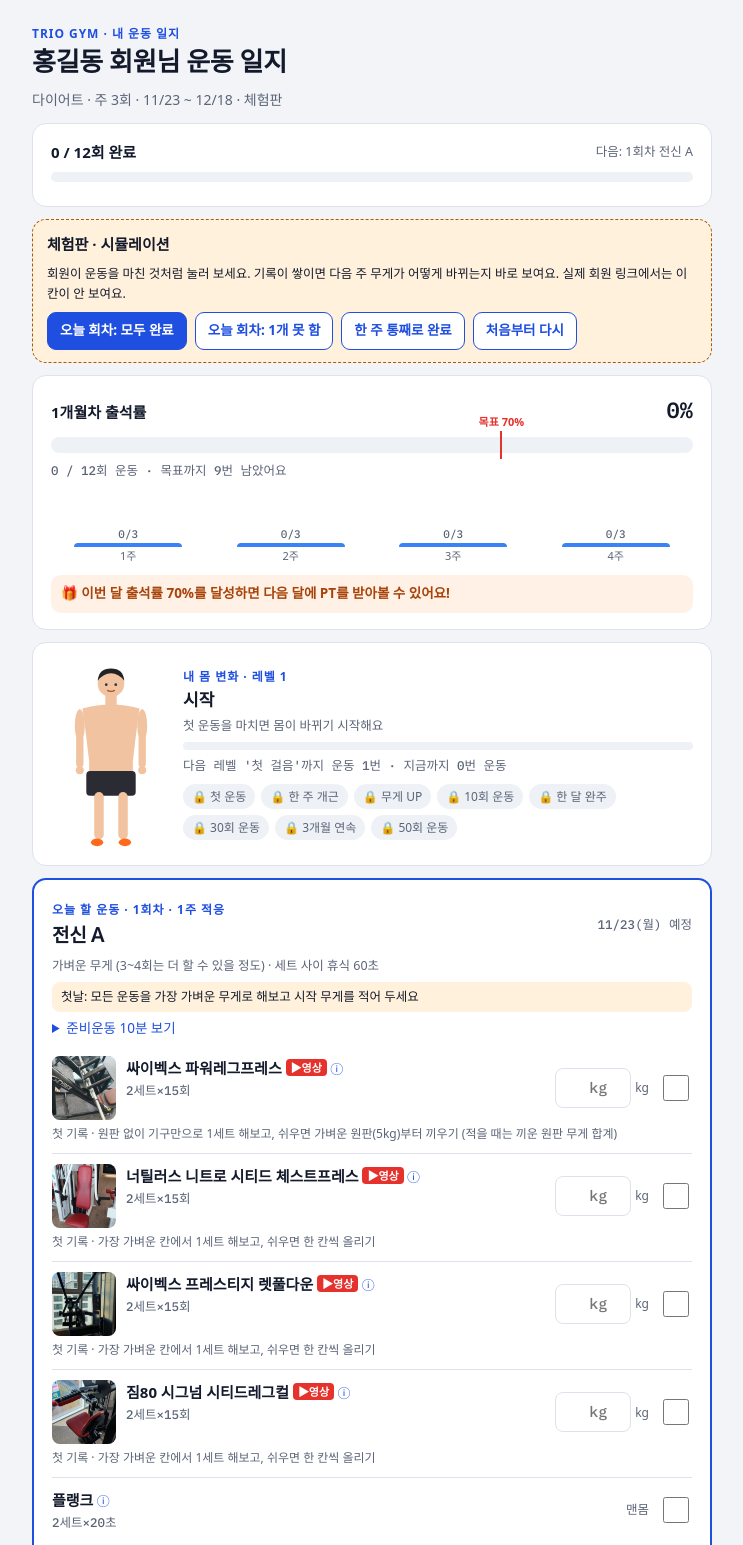
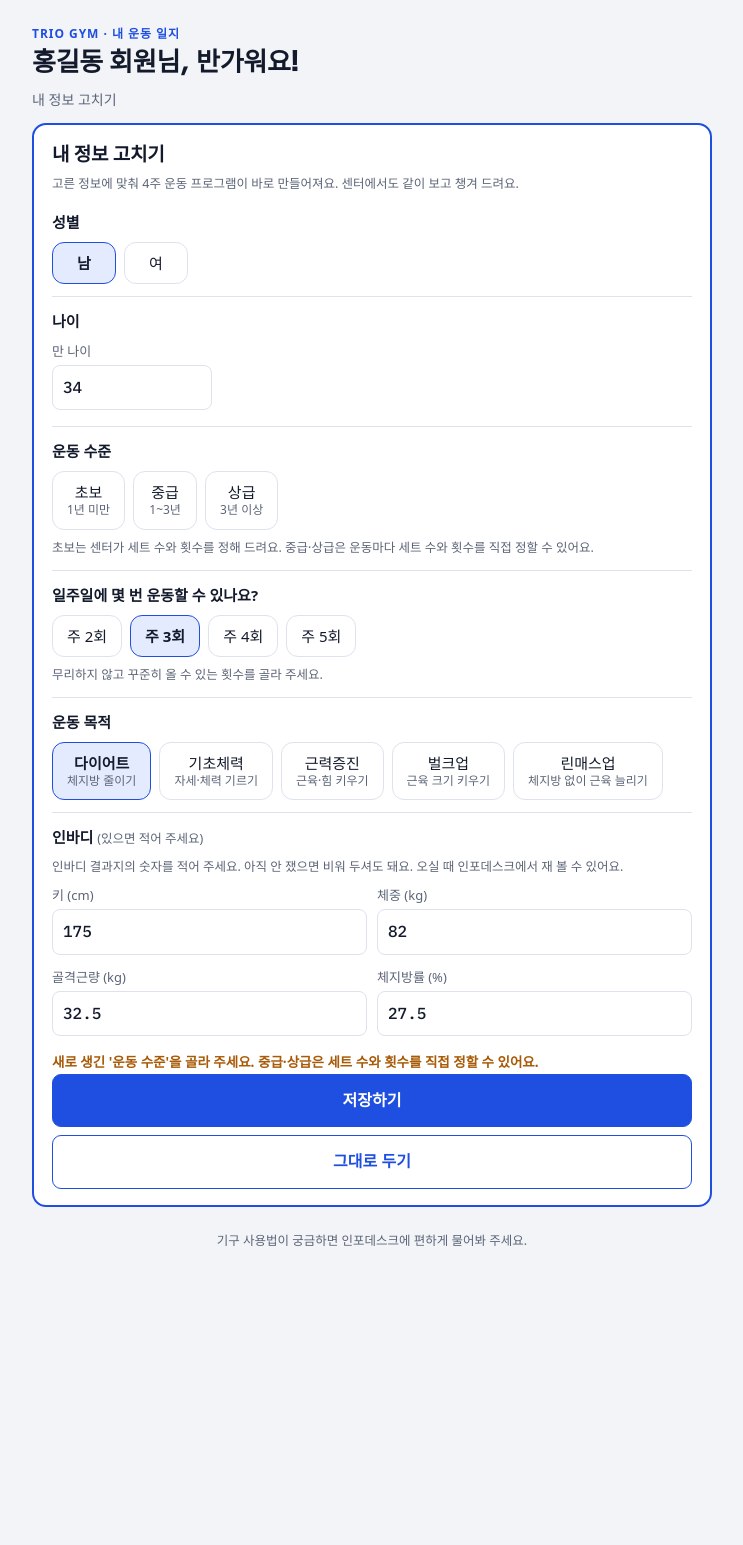
Before and after one commit to triogymkangil-lang/triogymkangil-lang.github.io, a plain HTML site: page index.html in a window 1280 px wide. Shown: the top 1545 px of the page, without its empty margins (268-1011 px from the left). After the commit the page ends 1328 px from the top, so only its background shows below. Drawn offline with Linux system fonts and the light colour scheme; a web font is replaced by a local one.

Commit message:
운동 수준 빈 회원에게 수준 고르기 화면 띄우기

```diff
--- a/index.html
+++ b/index.html
@@ -1371,7 +1371,13 @@ function boot() {
     if (push && pg) pushServer();
   }, err => { if (isBlocked(err)) return blocked(); ready(); sync("센터 연결이 안 돼요. 휴대폰에 임시 저장해요"); });
 }
-function ready() { applyProfile(R._p); if (+P.freq && P.goal) build(); else showSetup(false); }
+function ready() {
+  applyProfile(R._p);
+  if (!(+P.freq && P.goal)) return showSetup(false);
+  build();
+  // 운동 수준 칸이 생기기 전에 정보를 넣은 회원: 수준을 한 번만 골라 달라고 해요 (안 고르면 초보로 봐요)
+  if (!P.exp && !READONLY) { showSetup(true); $("setupErr").textContent = "새로 생긴 '운동 수준'을 골라 주세요. 중급·상급은 세트 수와 횟수를 직접 정할 수 있어요."; }
+}
 
 // ---------- 내 정보 입력 ----------
 const SEX = { M: "남", F: "여" };
```
